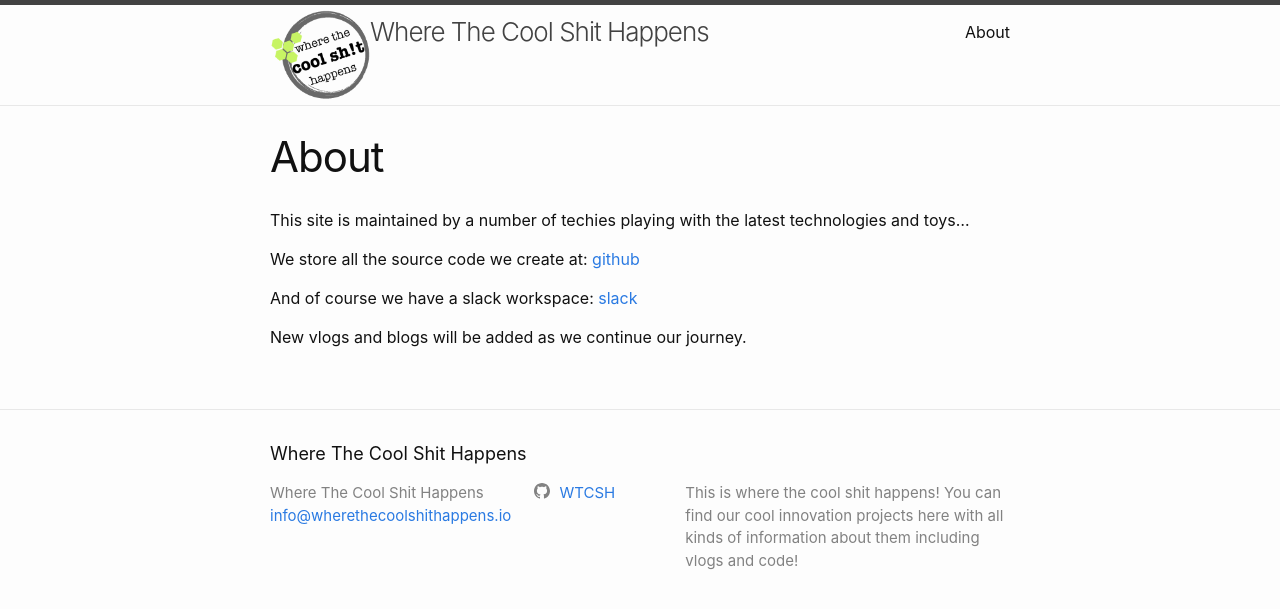
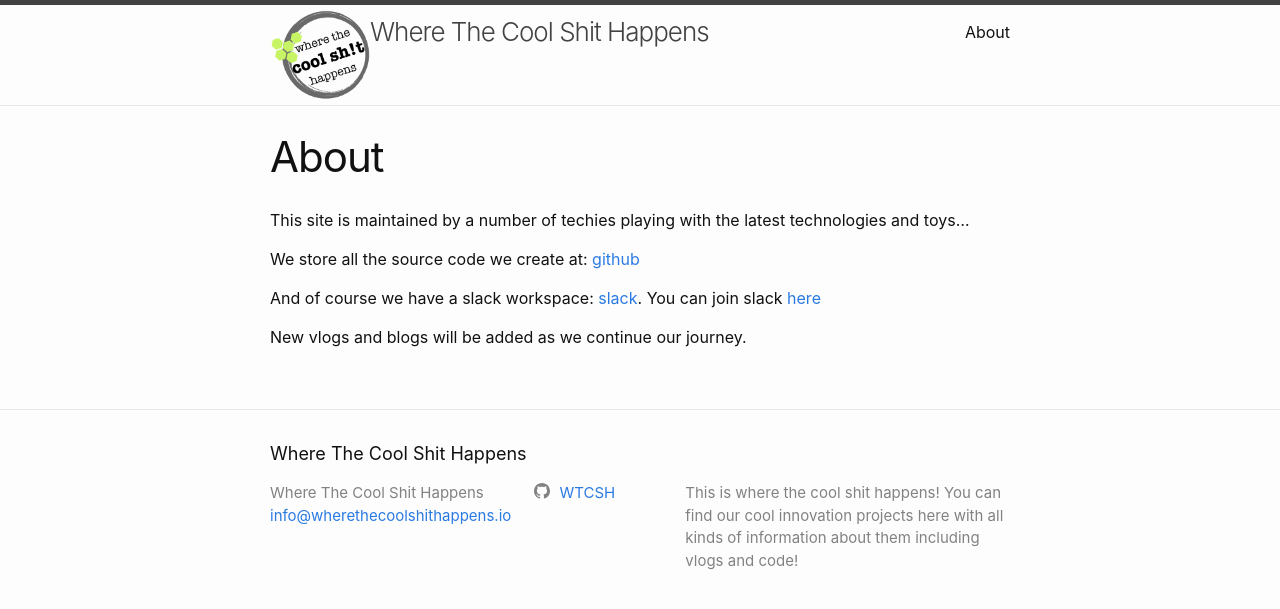
Before and after one commit to WhereTheCoolShitHappens/WhereTheCoolShitHappens.github.io, a Jekyll site: the page built from about.md, in a window 1280 px wide. Shown: the top 609 px of the page. Built offline with Jekyll 4.4.1, drawn with Linux system fonts in a browser that asks for light colours.

Commit message:
automatic registration for slack

```diff
--- a/about.md
+++ b/about.md
@@ -8,6 +8,6 @@ This site is maintained by a number of techies playing with the latest technolog
 
 We store all the source code we create at: [github](https://github.com/WhereTheCoolShitHappens)
 
-And of course we have a slack workspace: [slack](https://wtcsh.slack.com)
+And of course we have a slack workspace: [slack](https://wtcsh.slack.com). You can join slack [here](wtcsh-slack.herokuapp.com)
 
 New vlogs and blogs will be added as we continue our journey.
```
